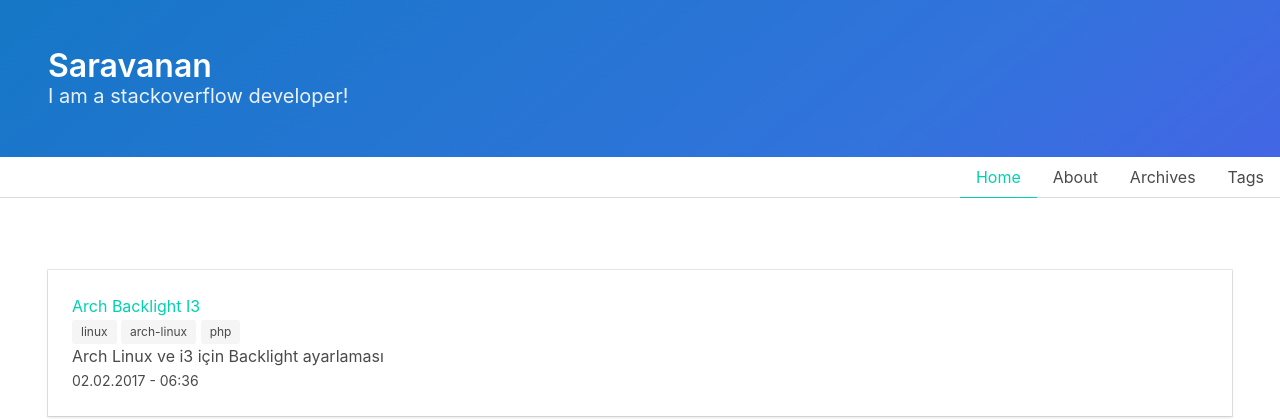
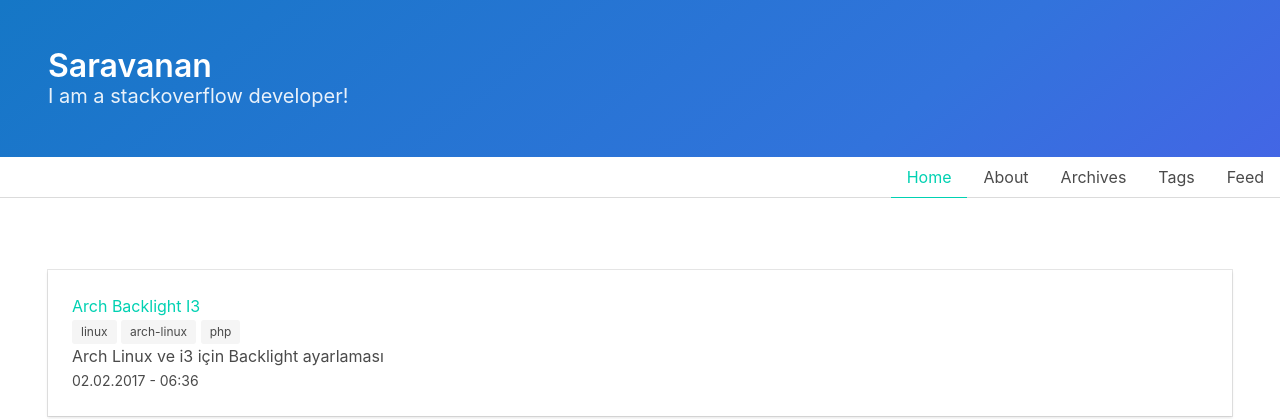
Before and after one commit to saravanaram/saravanaram.github.io, a Jekyll site: the page built from index.html, in a window 1280 px wide. Shown: the top 419 px of the page. Built offline with Jekyll 4.4.1, drawn with Linux system fonts in a browser that asks for light colours; the list of posts is cut into pages by our own code.

Commit message:
Update header.html

```diff
--- a/_includes/header.html
+++ b/_includes/header.html
@@ -16,6 +16,7 @@
     <li><a>About</a></li>
     <li><a>Archives</a></li>
     <li><a>Tags</a></li>
+    <li><a>Feed</a></li>
   </ul>
 </div>
 <!--<nav class="nav has-shadow">
```
